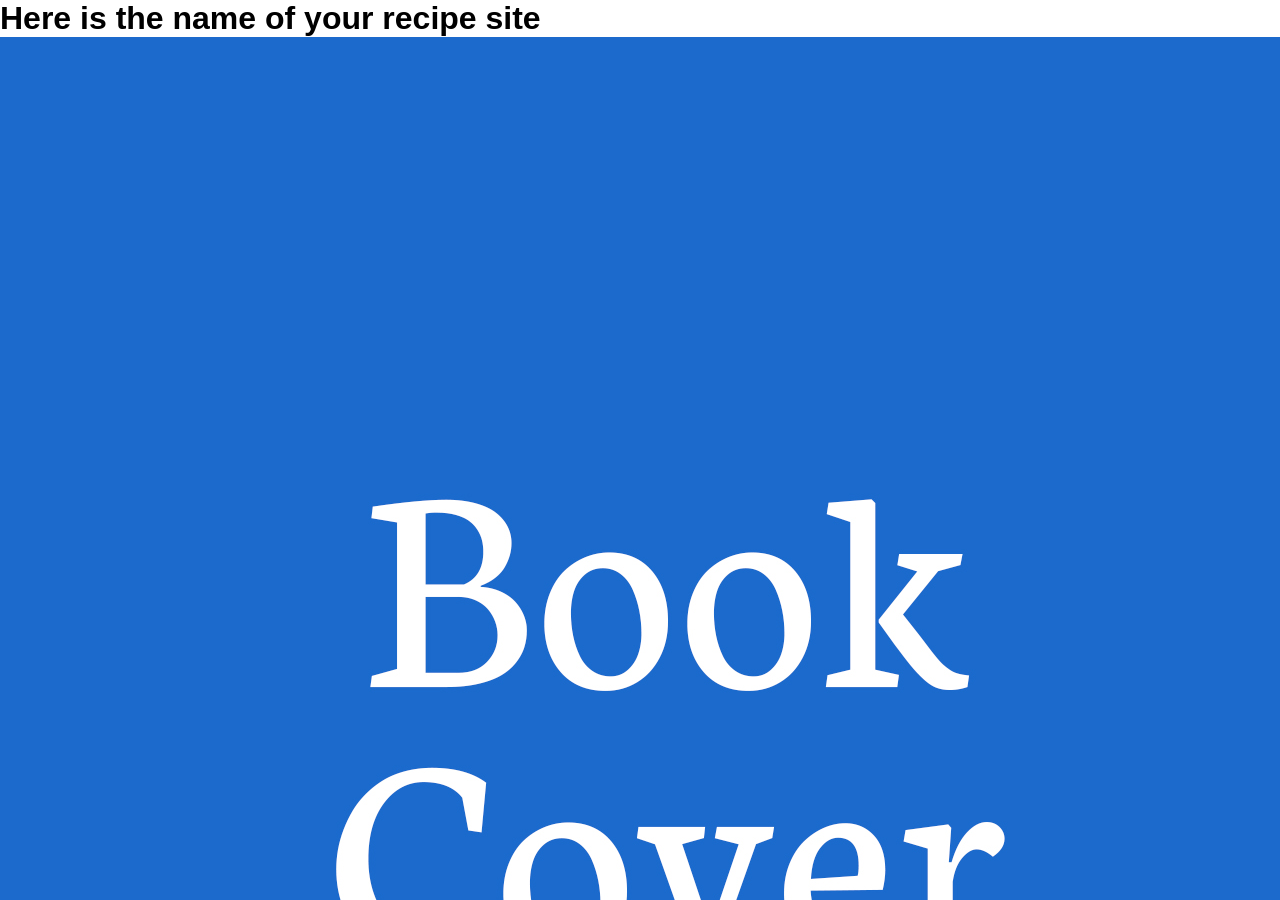
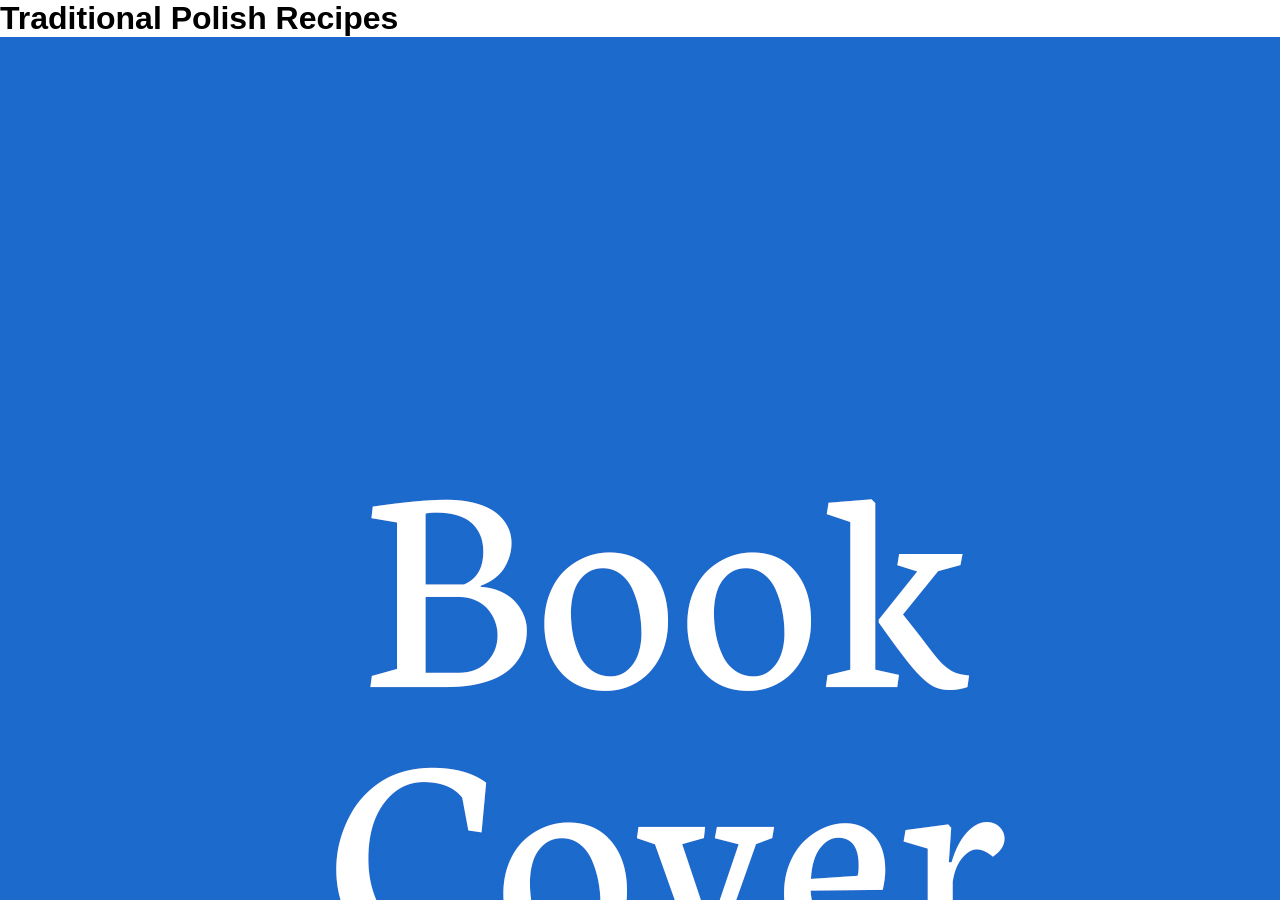
Before and after one commit to kasiamatuszewska/recipewebsite, a Jekyll site: the page built from home/index.md, in a window 1280 px wide and 900 px high. Built offline with Jekyll 4.4.1, drawn with Linux system fonts in a browser that asks for light colours.

Commit message:
Update Home Page “index”

```diff
--- a/home/index.md
+++ b/home/index.md
@@ -1,9 +1,10 @@
 ---
+title: Traditional Polish Recipes
+coverimage: ../uploads/bookcover.jpg
+permalink: /
 layout: recipeshome
-title: Here is the name of your recipe site
-permalink: "/"
-coverimage: ../uploads/bookcover.jpg
 published: true
+date: 2023-02-07T11:00:15.048Z
 ---
 
 Here is an introduction to my recipe site
```
